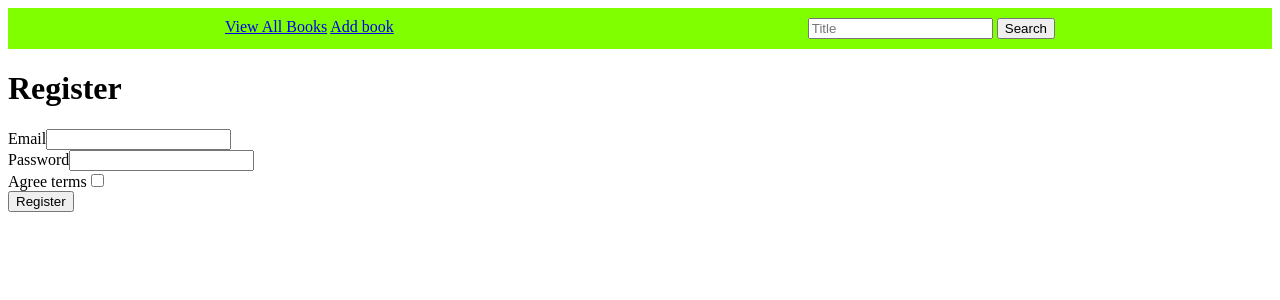
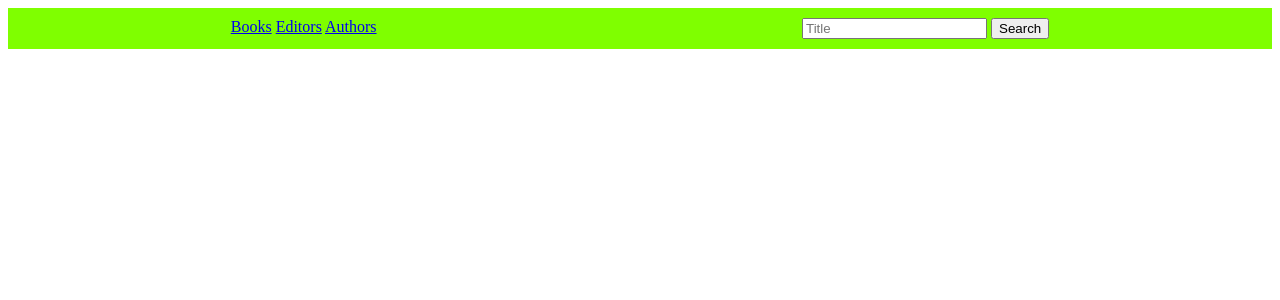
Before and after one commit to delphine-nguyen/BookManagement, a Symfony app: template templates/registration/register.html.twig in a window 1280 px wide. Shown: the top 300 px of the page. Run offline with Twig, Linux system fonts and the light colour scheme; the template is opened without the code that fills it, so the values that code supplies are empty; form fields are guessed from the names that the template uses; some libraries are stand-ins or nearby versions.

```diff
--- a/templates/base.html.twig
+++ b/templates/base.html.twig
@@ -12,8 +12,13 @@
 	<body>
 		<header>
 			<nav>
-				<a href="{{ path("app_home") }}">View All Books</a>
-				<a href="{{ path("create_book") }}">Add book</a>
+				<a href="{{ path("app_book_index") }}">Books</a>
+				<a href="{{ path("app_editor_index") }}">Editors</a>
+				<a href="{{ path("app_author_index") }}">Authors</a>
+				{# <a href="{{ path("app_register") }}">Authors</a> #}
+				{% if app.user %}
+					{{ app.user.email }}
+				{% endif %}
 			</nav>
 
 			<form
@@ -25,4 +30,4 @@
 		</header>
 		{% block main %}{% endblock %}
 	</body>
-</html>
+</html></body></html>
--- a/templates/registration/register.html.twig
+++ b/templates/registration/register.html.twig
@@ -3,7 +3,7 @@
 {% block title %}Register
 {% endblock %}
 
-{% block main %}
+{% block body %}
 	<h1>Register</h1>
 
 	{{ form_errors(registrationForm) }}
```
